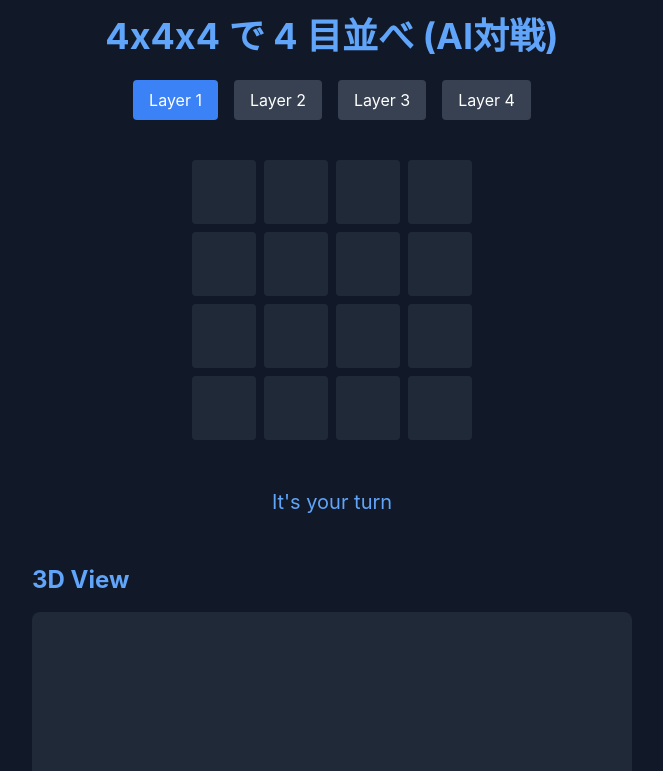
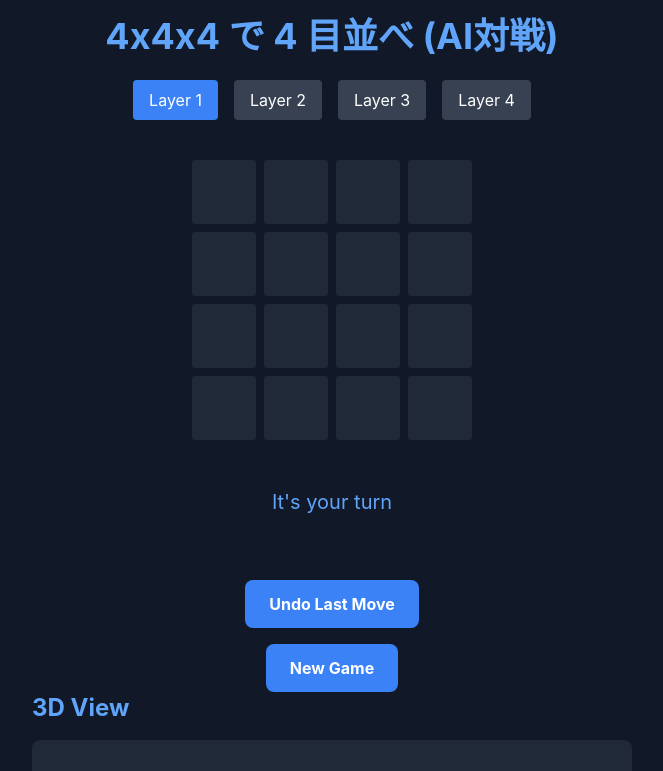
Before and after one commit to 0xEisuke/gomoku3d, a React (Create React App) app: page / in a window 1280 px wide. Shown: the top 771 px of the page, without its empty margins (308-971 px from the left). Built offline with nearby package versions, Linux system fonts and the light colour scheme.

Commit message:
add undo function and button

```diff
--- a/src/Game3D.jsx
+++ b/src/Game3D.jsx
@@ -42,6 +42,9 @@ const Game3D = () => {
   // 新しいステート: リーチ警告用
   const [threatCells, setThreatCells] = useState([]); // リーチのマスを記録
 
+  const [moveHistory, setMoveHistory] = useState([]); // 履歴管理
+
+
   // パターン事前生成
   const winPatterns = React.useMemo(() => generateWinPatterns(), []);
 
@@ -76,6 +79,9 @@ const Game3D = () => {
 
     const newBoard = JSON.parse(JSON.stringify(board));
     newBoard[selectedLayer][x][y] = 'X';
+
+    // 履歴に現在の状態を保存
+    setMoveHistory((prev) => [...prev, { board: board, player: 'X' }]);
 
     const result = checkWinnerAndCells(newBoard);
     if (result) {
@@ -117,6 +123,9 @@ const Game3D = () => {
     newBoard[z][x][y] = 'O';
     setAiLastMove([z, x, y]);
 
+    // 履歴に現在の状態を保存
+    setMoveHistory((prev) => [...prev, { board: board, player: 'O' }]);
+
     const result = checkWinnerAndCells(newBoard);
     if (result) {
       setBoard(newBoard);
@@ -139,6 +148,23 @@ const Game3D = () => {
     setAiLastMove(null);
     setCurrentPlayer('X');
   };
+
+  const handleUndo = () => {
+    if (moveHistory.length < 2) return; // AIとプレイヤーの手がなければ戻れない
+
+    const newHistory = [...moveHistory];
+    newHistory.pop(); // AIの手を削除
+    const previousState = newHistory.pop(); // プレイヤーの手を削除
+
+    if (previousState) {
+      setBoard(previousState.board);
+      setMoveHistory(newHistory);
+      setCurrentPlayer('X'); // プレイヤーの手番に戻す
+      setThreatCells([]);
+      setWinner(null);
+    }
+  };
+
 
   // 3D操作
   const handleMouseDown = (e) => {
@@ -302,6 +328,23 @@ const Game3D = () => {
       {/* 勝敗 or プレイヤーの状態 */}
       <div className="mb-8 text-center">{renderTurnOrResult()}</div>
 
+      {/* Undo ボタン */}
+      <button
+        onClick={handleUndo}
+        className="px-6 py-3 bg-blue-500 hover:bg-blue-600 rounded-lg font-bold mt-4 transition-colors"
+        disabled={moveHistory.length < 2} // 履歴が2手未満の場合は無効化
+      >
+        Undo Last Move
+      </button>
+
+      {/* New Game ボタン */}
+      <button
+        className="px-6 py-3 bg-blue-500 hover:bg-blue-600 rounded-lg font-bold  mt-4 transition-colors"
+        onClick={resetGame}
+      >
+        New Game
+      </button>
+
       {/* 3D 表示 */}
       <ThreeDView
         board={board}
@@ -314,13 +357,6 @@ const Game3D = () => {
         isAiLastMove={isAiLastMove}
         threatCells={threatCells} // リーチマスを渡す
       />
-
-      <button
-        className="px-6 py-3 bg-blue-500 hover:bg-blue-600 rounded-lg font-bold transition-colors"
-        onClick={resetGame}
-      >
-        New Game
-      </button>
     </div>
   );
 };
```
